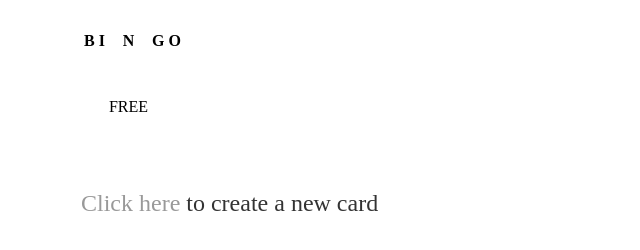
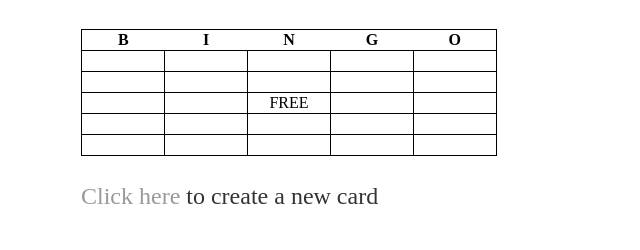
Before and after one commit to zxcvbnm34251/zxcvbnm34251.github.io, a plain HTML site: page index.html in a window 1280 px wide. Shown: the part 118-368 px from the top of the page, without its empty margins (111-751 px from the left). Drawn offline with Linux system fonts and the light colour scheme.

Commit message:
Update main.css

```diff
--- a/main.css
+++ b/main.css
@@ -41,3 +41,15 @@ ul.posts {
 ul.posts li {
     list-style: none;
 }
+
+table {
+	width: fixed;
+	border: 1px solid black;
+	border-collapse: collapse;
+}
+
+td {
+	width:80px;
+	border: 1px solid black;
+	text-align: center;
+}
```
